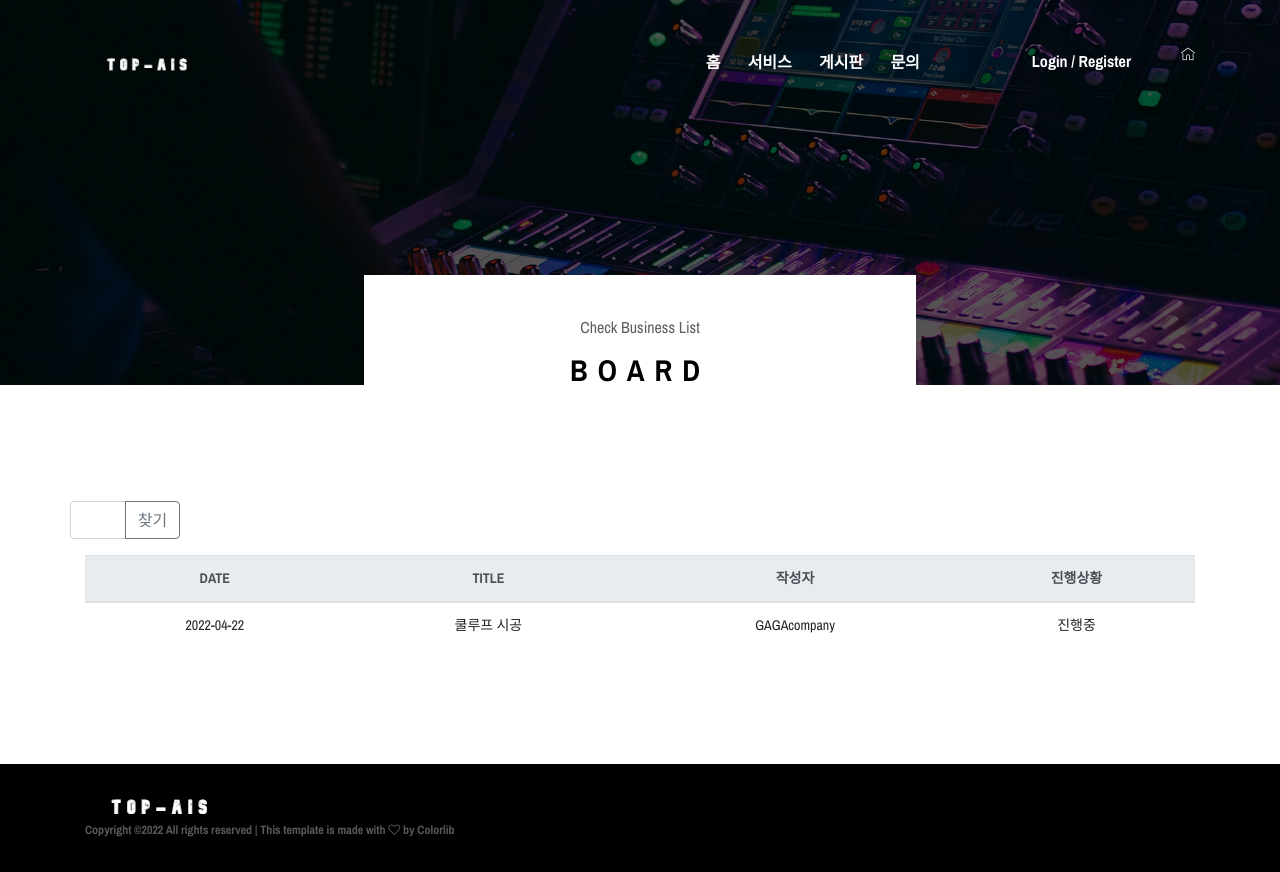
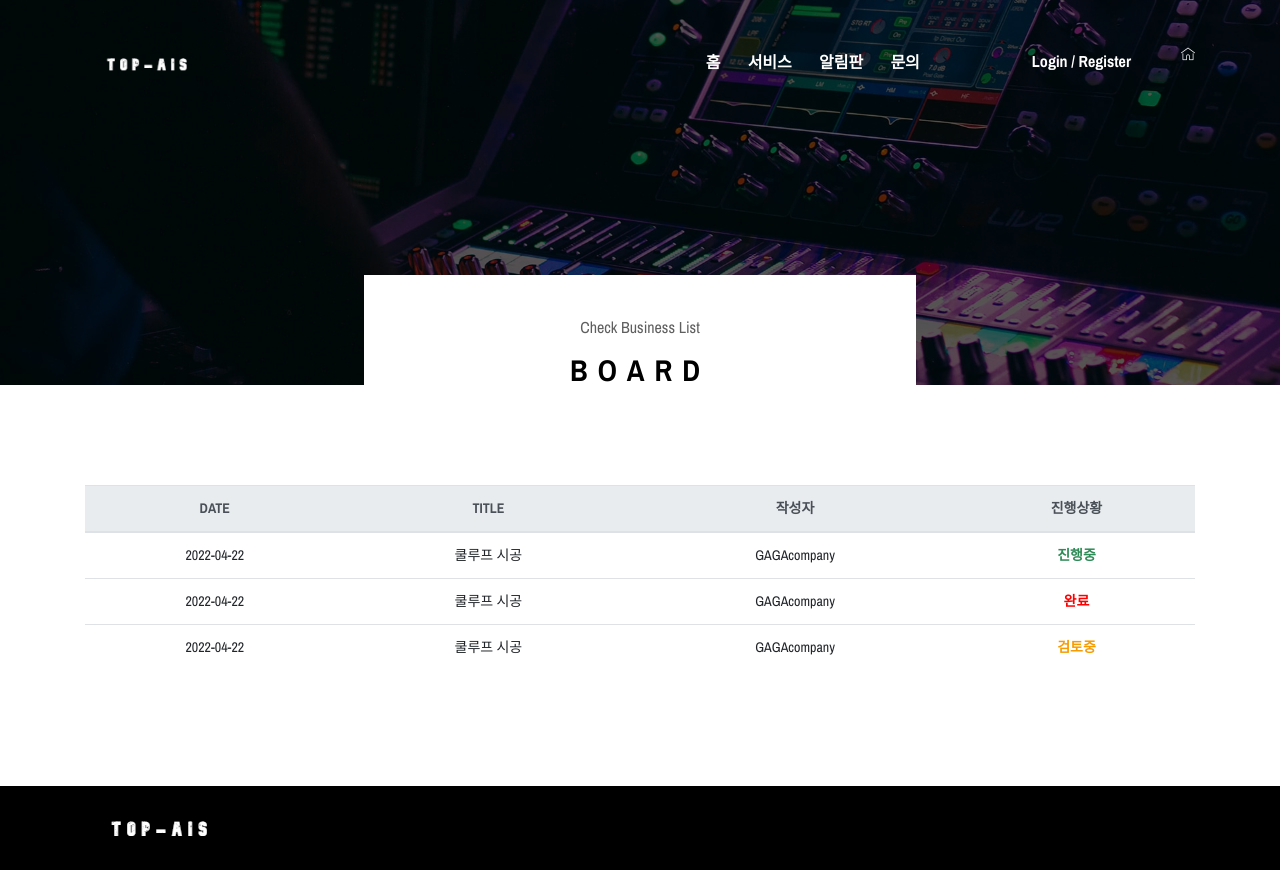
Before and after one commit to AIVLE-School-first-Big-Project/TopAIs, a Django app: template app/templates/app/board_list.html in a window 1280 px wide. Run offline with Django 4.2, Linux system fonts and the light colour scheme; the template is opened without the code that fills it, so the values that code supplies are empty; some libraries are stand-ins or nearby versions; some web fonts are replaced.

Commit message:
footer, 게시판 -> 알림판

```diff
--- a/app/templates/app/board_list.html
+++ b/app/templates/app/board_list.html
@@ -16,16 +16,7 @@
 <section class="events-area section-padding-100">
     <div class="container">
         <div class="row">
-            <div class="row my-3">
-                <div class="col-6">
-                    <div class="input-group">
-                        <input type="text" id="search_kw" class="form-control" value="{{ kw|default_if_none:'' }}">
-                        <div class="input-group-append">
-                            <button class="btn btn-outline-secondary" type="button" id="btn_search">찾기</button>
-                        </div>
-                    </div>
-                </div>
-            </div>
+
 
             <div class="container">
                 <table class="table">
@@ -44,13 +35,41 @@
                                 <span>2022-04-22</span>
                             </td>
                             <td>
+                                <span href = ''>쿨루프 시공</span>
+                            </td>
+                            <td>
+                                <span>GAGAcompany</span>
+                            </td>
+                            <td>
+                                <span class="progress_text">진행중</span>
+                            </td>
+                        </tr>
+                        <tr class="text-center">
+                            <td>
+                                <span>2022-04-22</span>
+                            </td>
+                            <td>
                                 <span>쿨루프 시공</span>
                             </td>
                             <td>
                                 <span>GAGAcompany</span>
                             </td>
                             <td>
-                                <span>진행중</span>
+                                <span class="complete_text">완료</span>
+                            </td>
+                        </tr>
+                        <tr class="text-center">
+                            <td>
+                                <span>2022-04-22</span>
+                            </td>
+                            <td>
+                                <span>쿨루프 시공</span>
+                            </td>
+                            <td>
+                                <span>GAGAcompany</span>
+                            </td>
+                            <td>
+                                <span class="check_text">검토중</span>
                             </td>
                         </tr>
 
--- a/static/css/style.css
+++ b/static/css/style.css
@@ -1788,6 +1788,19 @@ img {
 .close:after {
   transform: rotate(-45deg);
 }
+
+.progress_text{
+  color : seagreen;
+  font-weight: 600;
+}
+.check_text{
+  color : #f79c00;
+  font-weight: 600;
+}
+.complete_text{
+  color : red;
+  font-weight: 600;
+}
 /* ====== The End ====== */
 
 /*# sourceMappingURL=style.css.map */
--- a/static/js/map.js
+++ b/static/js/map.js
@@ -37,8 +37,7 @@
     var marker = new naver.maps.Marker({
         map: map, // 마커를 표시할 지도
         position: new naver.maps.LatLng(areaArr[i]['x'], areaArr[i]['y']), // 마커를 표시할 위치
-    })
-
+    });
     var infowindow = new naver.maps.InfoWindow({
         content: [
             '<div class="iw_inner section-padding-10">',
--- a/templates/footer.html
+++ b/templates/footer.html
@@ -5,9 +5,6 @@
             <div class="row d-flex flex-wrap align-items-center">
                 <div class="col-12 col-md-6">
                     <a href="#"><img src='{% static "img/core-img/logo.png" %}' alt=""></a>
-                    <p class="copywrite-text"><a href="#"><!-- Link back to Colorlib can't be removed. Template is licensed under CC BY 3.0. -->
-Copyright &copy;<script>document.write(new Date().getFullYear());</script> All rights reserved | This template is made with <i class="fa fa-heart-o" aria-hidden="true"></i> by <a href="https://colorlib.com" target="_blank">Colorlib</a>
-<!-- Link back to Colorlib can't be removed. Template is licensed under CC BY 3.0. --></p>
                 </div>
             </div>
         </div>
--- a/templates/header.html
+++ b/templates/header.html
@@ -40,7 +40,7 @@
                                 <ul>
                                     <li><a href="{% url 'index' %}">홈</a></li>
                                     <li><a href="{% url 'event' %}">서비스</a></li>
-                                    <li><a href="{% url 'board_list' %}">게시판</a></li>
+                                    <li><a href="{% url 'board_list' %}">알림판</a></li>
                                     <li><a href="{% url 'service_coolroof' %}">문의</a></li>
                                 </ul>
 
```
